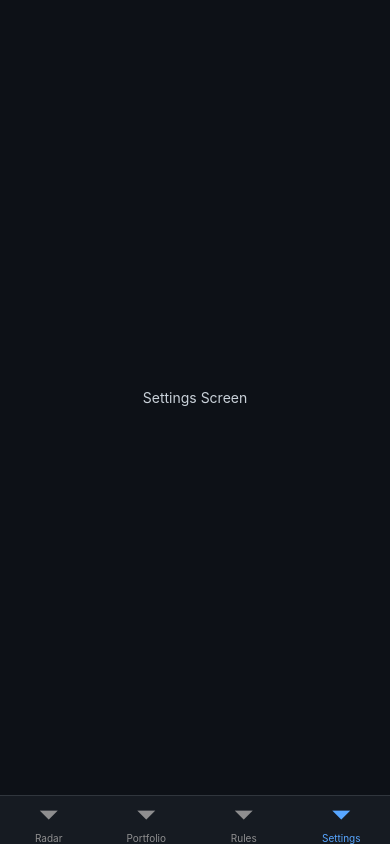
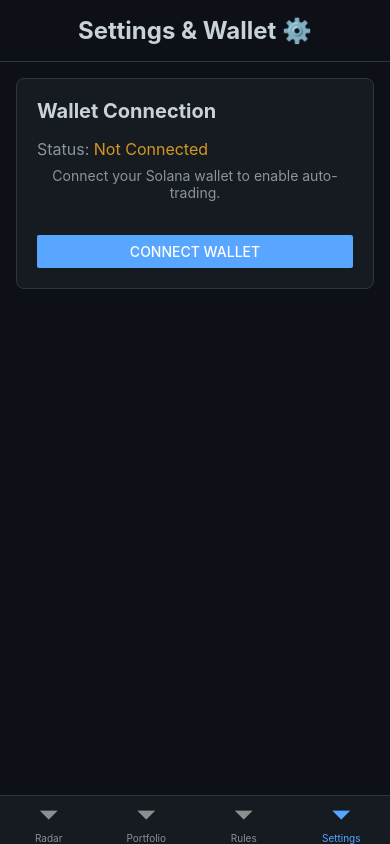
Before and after one commit to information1222pm-collab/memecoin-strategy-app, a React Native app in the folder mobile-app/: screen /Settings in a window 390 px wide. Built offline with nearby package versions, Linux system fonts and the light colour scheme; no server answers.

Commit message:
Feat: Build wallet connection UI and state management

```diff
--- a/mobile-app/src/screens/SettingsScreen.tsx
+++ b/mobile-app/src/screens/SettingsScreen.tsx
@@ -1,6 +1,79 @@
 import React from 'react';
-import { View, Text, StyleSheet } from 'react-native';
+import { View, Text, StyleSheet, Button, Alert } from 'react-native';
+import { SafeAreaView } from 'react-native-safe-area-context';
 import { colors } from '../theme/colors';
-const SettingsScreen = () => (<View style={styles.container}><Text style={styles.text}>Settings Screen</Text></View>);
-const styles = StyleSheet.create({ container: { flex: 1, justifyContent: 'center', alignItems: 'center', backgroundColor: colors.background }, text: { color: colors.text } });
+import { useAppDispatch, useAppSelector } from '../state/hooks';
+import { selectWallet, setWalletState, resetWalletState } from '../state/walletSlice';
+
+// NOTE: WalletConnect integration is complex and requires a provider wrapper at the top level (App.tsx).
+// For this stage, we will simulate the connection flow to build the UI.
+
+const SettingsScreen = () => {
+  const dispatch = useAppDispatch();
+  const { isConnected, walletAddress } = useAppSelector(selectWallet);
+
+  // This function simulates a successful connection
+  const handleConnect = () => {
+    // In a real app, this would open the WalletConnect modal
+    Alert.alert("Simulating Connection", "In a real app, you would be prompted to connect your wallet (e.g., Phantom).", [
+        { text: "OK", onPress: () => {
+            dispatch(setWalletState({
+                isConnected: true,
+                walletAddress: '8W...1a' // A sample truncated address
+            }));
+        }}
+    ]);
+  };
+
+  // This function simulates disconnecting
+  const handleDisconnect = () => {
+    dispatch(resetWalletState());
+  };
+
+  return (
+    <SafeAreaView style={styles.container} edges={['top', 'left', 'right']}>
+      <View style={styles.header}>
+        <Text style={styles.title}>Settings & Wallet ⚙️</Text>
+      </View>
+      <View style={styles.content}>
+        <View style={styles.walletSection}>
+          <Text style={styles.sectionTitle}>Wallet Connection</Text>
+          {isConnected ? (
+            <View style={styles.connectedContainer}>
+              <Text style={styles.statusText}>Status: <Text style={{color: colors.success}}>Connected</Text></Text>
+              <Text style={styles.addressText}>Address: {walletAddress}</Text>
+              <View style={styles.buttonContainer}>
+                <Button title="Disconnect" color={colors.danger} onPress={handleDisconnect} />
+              </View>
+            </View>
+          ) : (
+            <View style={styles.disconnectedContainer}>
+              <Text style={styles.statusText}>Status: <Text style={{color: colors.warning}}>Not Connected</Text></Text>
+              <Text style={styles.infoText}>Connect your Solana wallet to enable auto-trading.</Text>
+              <View style={styles.buttonContainer}>
+                <Button title="Connect Wallet" color={colors.primary} onPress={handleConnect} />
+              </View>
+            </View>
+          )}
+        </View>
+      </View>
+    </SafeAreaView>
+  );
+};
+
+const styles = StyleSheet.create({
+  container: { flex: 1, backgroundColor: colors.background },
+  header: { padding: 16, borderBottomWidth: 1, borderBottomColor: colors.border, alignItems: 'center' },
+  title: { fontSize: 24, fontWeight: 'bold', color: colors.text },
+  content: { flex: 1, padding: 16 },
+  walletSection: { backgroundColor: colors.card, padding: 20, borderRadius: 8, borderWidth: 1, borderColor: colors.border },
+  sectionTitle: { fontSize: 20, fontWeight: 'bold', color: colors.text, marginBottom: 16 },
+  connectedContainer: {},
+  disconnectedContainer: {},
+  statusText: { color: colors.textSecondary, fontSize: 16, marginBottom: 8 },
+  addressText: { color: colors.text, fontSize: 16, marginBottom: 24, },
+  infoText: { color: colors.textSecondary, fontSize: 14, marginBottom: 24, textAlign: 'center' },
+  buttonContainer: { marginTop: 10 },
+});
+
 export default SettingsScreen;
--- a/mobile-app/src/state/store.ts
+++ b/mobile-app/src/state/store.ts
@@ -1,12 +1,16 @@
 import { configureStore } from '@reduxjs/toolkit';
 import tokensReducer from './tokensSlice';
-import rulesReducer from './rulesSlice'; // <-- IMPORT THE NEW REDUCER
+import rulesReducer from './rulesSlice';
+import walletReducer from './walletSlice'; // <-- IMPORT THE NEW REDUCER
 
 export const store = configureStore({
   reducer: {
     tokens: tokensReducer,
-    rules: rulesReducer, // <-- ADD THE NEW REDUCER TO THE STORE
+    rules: rulesReducer,
+    wallet: walletReducer, // <-- ADD THE NEW REDUCER TO THE STORE
   },
+  // This helps prevent errors with non-serializable data from WalletConnect
+  middleware: (getDefaultMiddleware) => getDefaultMiddleware({ serializableCheck: false }),
 });
 
 export type RootState = ReturnType<typeof store.getState>;
--- /dev/null
+++ b/mobile-app/src/state/walletSlice.ts
@@ -0,0 +1,36 @@
+import { createSlice, PayloadAction } from '@reduxjs/toolkit';
+import { RootState } from './store';
+
+// This defines the structure of our wallet's state
+export interface WalletState {
+  isConnected: boolean;
+  walletAddress: string | null;
+  chainId: string | null;
+}
+
+const initialState: WalletState = {
+  isConnected: false,
+  walletAddress: null,
+  chainId: null,
+};
+
+const walletSlice = createSlice({
+  name: 'wallet',
+  initialState,
+  reducers: {
+    setWalletState: (
+      state: WalletState,
+      action: PayloadAction<Partial<WalletState>>
+    ) => {
+      // Merge the new state with the existing state
+      return { ...state, ...action.payload };
+    },
+    resetWalletState: () => initialState,
+  },
+});
+
+export const { setWalletState, resetWalletState } = walletSlice.actions;
+
+export const selectWallet = (state: RootState) => state.wallet;
+
+export default walletSlice.reducer;
```
Also changed, not shown: 1 other file (tests, documents, lock files or other folders).
